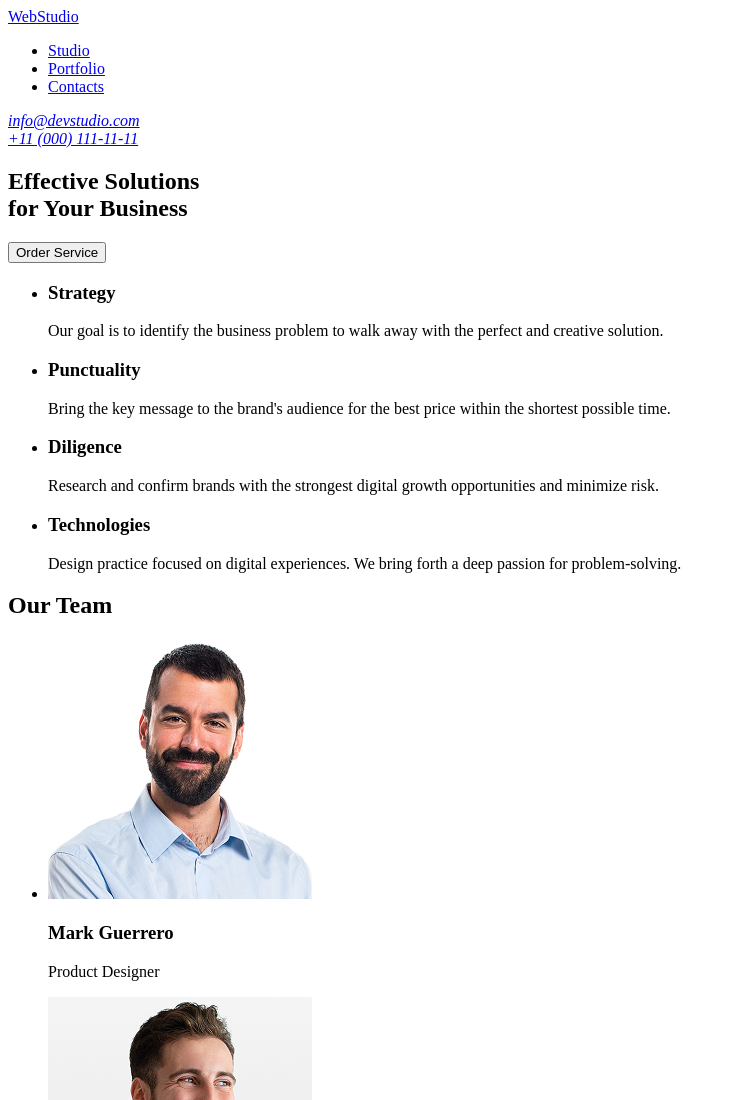
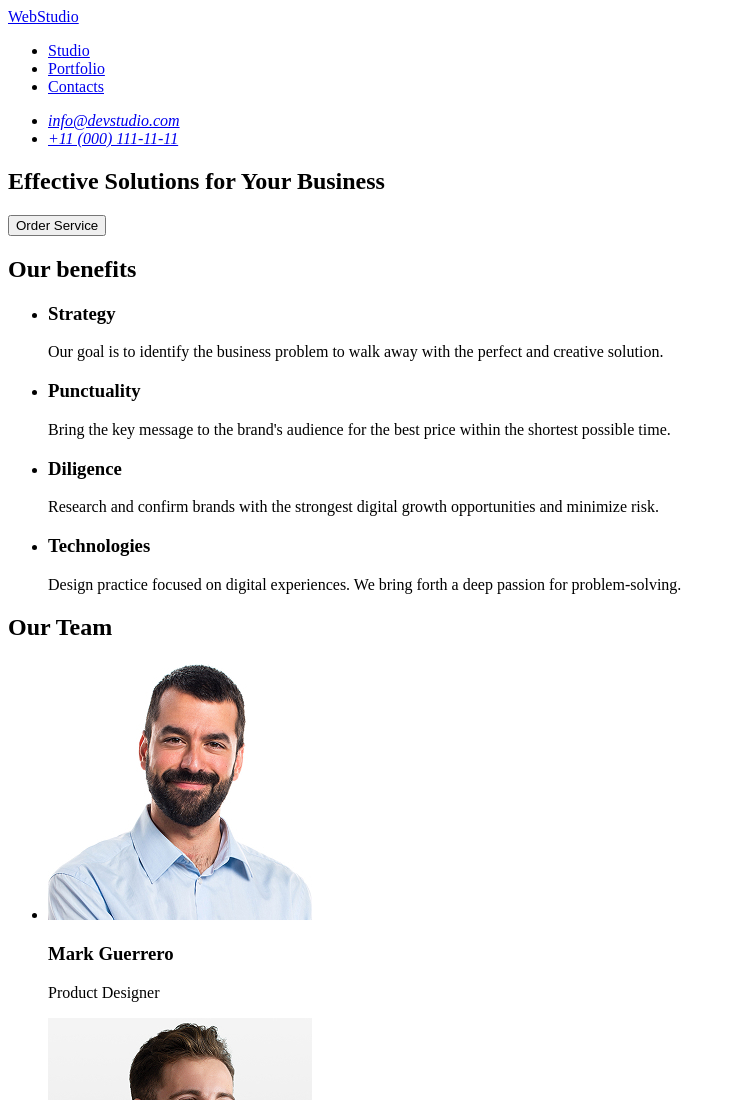
Before and after one commit to mad-jules/goit-markup-hw-01, a plain HTML site: page index.html in a window 1280 px wide. Shown: the top 1100 px of the page, without its empty margins (0-736 px from the left). Drawn offline with Linux system fonts and the light colour scheme.

Commit message:
fix markup

```diff
--- a/index.html
+++ b/index.html
@@ -7,8 +7,8 @@
   </head>
   <body>
     <header>
-      <a href="./index.html"> WebStudio </a>
       <nav>
+        <a href="./index.html">WebStudio</a>
         <ul>
           <li>
             <a href="/">Studio</a>
@@ -22,19 +22,23 @@
         </ul>
       </nav>
       <address>
-        <a href="mailto:info@devstudio.com">info@devstudio.com</a> <br />
-        <a href="tel:+110001111111">+11 (000) 111-11-11</a>
+        <ul>
+          <li>
+            <a href="mailto:info@devstudio.com">info@devstudio.com</a> <br />
+          </li>
+          <li><a href="tel:+110001111111">+11 (000) 111-11-11</a></li>
+        </ul>
       </address>
     </header>
 
     <main>
       <section>
-        <h1>Effective Solutions<br />for Your Business</h1>
+        <h1>Effective Solutions for Your Business</h1>
         <button type="button">Order Service</button>
       </section>
 
       <section>
-        <!-- <h2>Our benefits</h2> -->
+        <h2>Our benefits</h2>
         <ul>
           <li>
             <h3>Strategy</h3>
```
